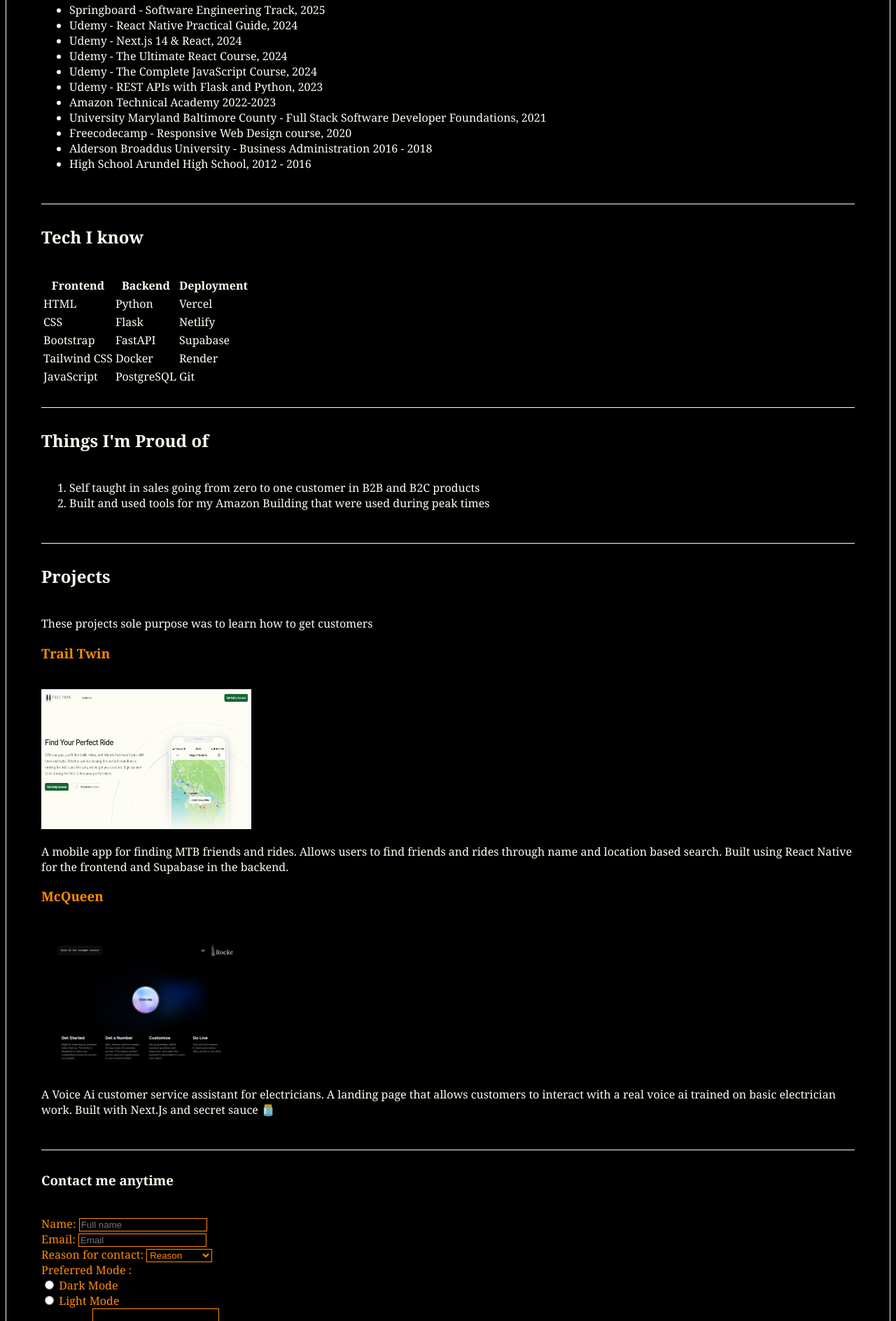
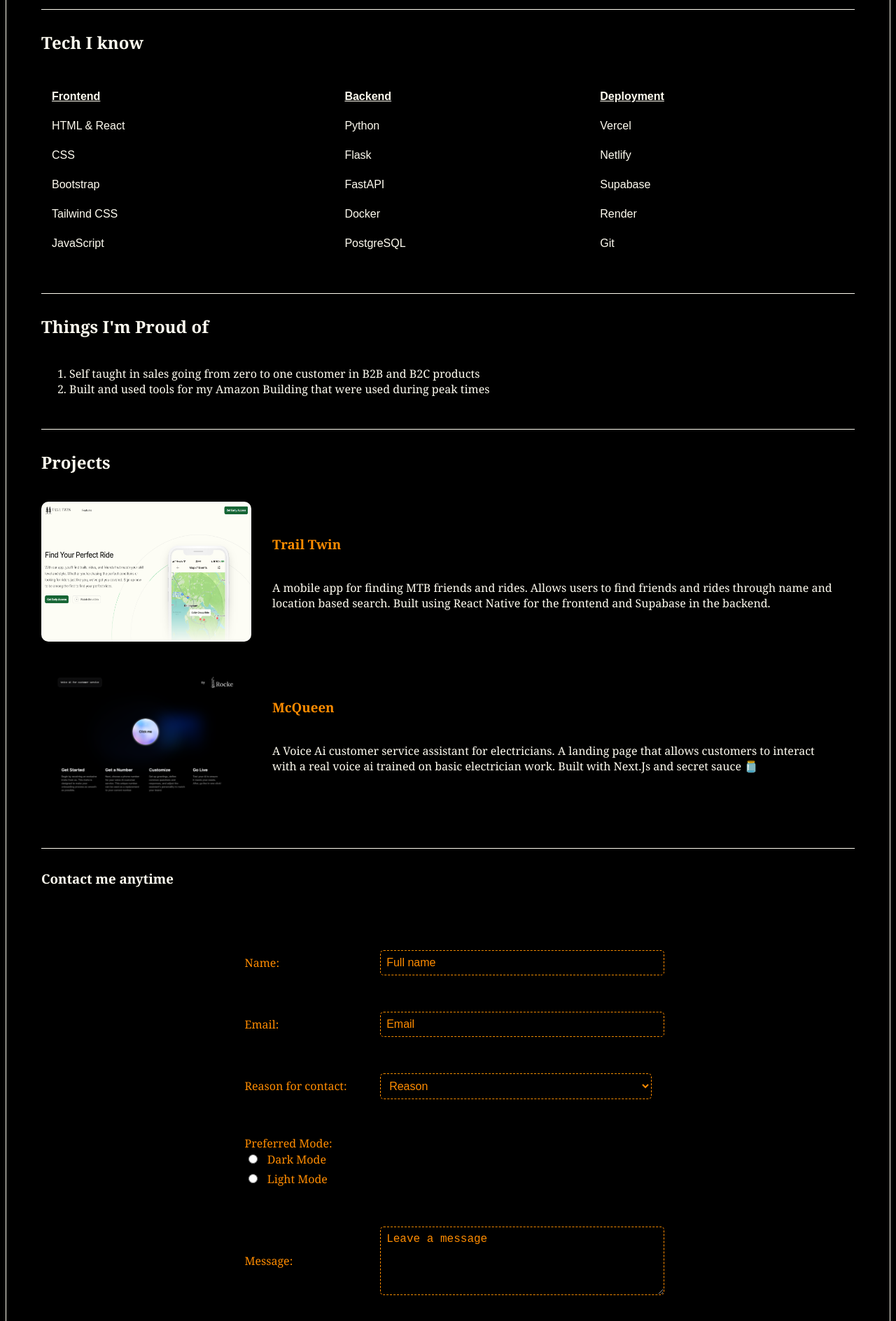
Before and after one commit to Charles-Rocke/SB-Project-1---Digital-CV, a plain HTML site: page index.html in a window 1280 px wide. Shown: the part 912-2800 px from the top of the page at 70% size. Drawn offline with Linux system fonts and the light colour scheme.

Commit message:
Updated layout using flexbox and grid

```diff
--- a/index.html
+++ b/index.html
@@ -3,21 +3,14 @@
   <head>
     <meta charset="UTF-8" />
     <link rel="stylesheet" href="style.css" />
-    <title>Charles' Digital CV</title>
+    <title>Thomas' Digital CV</title>
   </head>
   <body>
     <!-- Header section of CV -->
     <header>
-      <h1>Thomas Rocke Digital CV</h1>
       <img class="tjimg" src="me.jpg" alt="Picture of me" />
-    </header>
-    <!-- Main Section of CV-->
-    <main>
-      <!--CV Sub details-->
-      <section>
-        <h2>Contact Information</h2>
-        <div class="divider">
-          <ul>
+      <h1>Thomas Rocke</h1>
+      <ul class="contact">
         <li>Email: tjrocke365@gmail.com</li>
         <li>Phone: +1 443-373-6564</li>
         <li>
@@ -31,7 +24,12 @@
           <a href="https://github.com/Charles-Rocke/">Click here</a>
         </li>
       </ul>
-        </div>
+    </header>
+    <!-- Main Section of CV-->
+    <main>
+      <!--CV Sub details-->
+      <section>
+        <div class="divider"></div>
 
         <!--Summary Section-->
         <h2>Summary</h2>
@@ -79,7 +77,7 @@
             </thead>
             <tbody>
               <tr>
-                <td>HTML</td>
+                <td>HTML & React</td>
                 <td>Python</td>
                 <td>Vercel</td>
               </tr>
@@ -124,42 +122,51 @@
       <!--Project Section-->
       <section class="divider">
         <h2>Projects</h2>
-        <p>These projects sole purpose was to learn how to get customers</p>
-        <div>
+
         <!--Project: Trail Twin-->
-          <h3>
-            <a href="https://apps.apple.com/us/app/trail-twin/id6560107425"
-              >Trail Twin</a
-            >
-          </h3>
+
+        <div class="project">
           <img
+            class="project-img"
             src="trailtwin.png"
             alt="Picture of Trail Twin Landing page (you can find it at trailtwin.co)"
             height="200"
             width="300"
           />
-          <p>
-            A mobile app for finding MTB friends and rides. Allows users to find
-            friends and rides through name and location based search. Built
-            using React Native for the frontend and Supabase in the backend.
+          <div class="project-details">
+            <h3 class="project-title">
+              <a href="https://apps.apple.com/us/app/trail-twin/id6560107425"
+                >Trail Twin</a
+              >
+            </h3>
+            <p class="project-par">
+              A mobile app for finding MTB friends and rides. Allows users to
+              find friends and rides through name and location based search.
+              Built using React Native for the frontend and Supabase in the
+              backend.
             </p>
           </div>
+        </div>
         <!--Project: McQueen-->
-        <div>
-          <h3>
-            <a href="https://ai.rocke.so/">McQueen</a>
-          </h3>
+        <div class="project">
           <img
+            class="project-img"
             src="mcqueen.png"
             alt="Picture of Trail Twin Landing page (you can find it at ai.rocke.so)"
             height="200"
             width="300"
           />
-          <p>
+          <div class="project-details">
+            <h3 class="project-title">
+              <a href="https://ai.rocke.so/">McQueen</a>
+            </h3>
+            <p class="project-par">
               A Voice Ai customer service assistant for electricians. A landing
-            page that allows customers to interact with a real voice ai trained
-            on basic electrician work. Built with Next.Js and secret sauce 🫙
+              page that allows customers to interact with a real voice ai
+              trained on basic electrician work. Built with Next.Js and secret
+              sauce 🫙
             </p>
+          </div>
         </div>
       </section>
       <!-- Contact Form -->
@@ -167,6 +174,7 @@
         <h3>Contact me anytime</h3>
         <form action="#">
           <!-- Name Input -->
+          <div class="form-input">
             <label for="name">Name:</label>
             <input
               type="text"
@@ -175,8 +183,10 @@
               placeholder="Full name"
               required
             />
+          </div>
           <br />
           <!-- Email Input -->
+          <div class="form-input">
             <label for="email">Email:</label>
             <input
               type="email"
@@ -185,8 +195,10 @@
               placeholder="Email"
               required
             />
+          </div>
           <br />
           <!-- Reason Select Input -->
+          <div class="form-input">
             <label for="reason">Reason for contact:</label>
             <select id="reason" name="reason" required>
               <option value="">Reason</option>
@@ -194,32 +206,34 @@
               <option value="Friendship">Job</option>
               <option value="Friendship">Friendship</option>
             </select>
+          </div>
           <!-- Mode Radio Input-->
           <br />
-          <label class="mode-label">Preferred Mode :</label>
+          <div class="form-input">
+            <label>Preferred Mode:</label>
             <br />
-          <input
-            type="radio"
-            id="darkMode"
-            name="mode"
-            value="dark mode"
-            required
-          />
-          <label for="darkMode">Dark Mode</label>
-          <br />
-          <input
-            type="radio"
-            id="lightMode"
-            name="mode"
-            value="light mode"
-            required
-          />
-          <label for="lightMode">Light Mode</label>
+            <div class="radio-group">
+              <label
+                ><input type="radio" name="mode" value="dark mode" required />
+                Dark Mode</label
+              >
+              <label
+                ><input type="radio" name="mode" value="light mode" required />
+                Light Mode</label
+              >
+            </div>
+          </div>
           <br />
 
           <!-- Message Input-->
+          <div class="form-input">
             <label for="message">Message:</label>
-          <textarea id="message" name="message"></textarea>
+            <textarea
+              id="message"
+              name="message"
+              placeholder="Leave a message"
+            ></textarea>
+          </div>
           <br />
           <button type="submit">Submit</button>
         </form>
--- a/style.css
+++ b/style.css
@@ -7,10 +7,26 @@ body {
   padding: 50px;
 }
 
+header {
+  position: relative;
+  display: flex;
+  justify-content: space-between;
+  align-items: center;
+}
+
 /* Center Heading */
 h1 {
+  flex: 1;
   text-align: center;
   text-shadow: 2px 2px 4px #ff8c00;
+}
+
+/* contact section */
+.contact {
+  position: absolute;
+  list-style: none;
+  bottom: 0px;
+  right: 0px;
 }
 
 /* Space for other headings */
@@ -21,6 +37,7 @@ h3 {
 
 /* Image of me */
 .tjimg {
+  justify-content: flex-start;
   border-radius: 100%;
   height: 15rem;
   width: 15rem;
@@ -68,4 +85,166 @@ button {
   cursor: pointer;
 }
 
-/* Form layout */
+/* Tech Table section */
+table {
+  width: 100%;
+  border-collapse: collapse;
+  margin: 20px 0;
+  font-family: Arial, sans-serif;
+  font-size: 16px;
+}
+
+th,
+td {
+  padding: 12px 15px;
+  text-align: left;
+}
+th {
+  text-decoration: underline;
+}
+
+/* Project section layout */
+.project {
+  display: flex;
+  margin-bottom: 30px;
+}
+
+.project-details {
+  padding: 30px;
+}
+.project-img {
+  border-radius: 10px;
+}
+
+/* Form Layout */
+form {
+  width: 50%;
+  margin: 50px auto;
+
+  padding: 20px;
+  border-radius: 10px;
+  display: grid;
+  grid-template-columns: 1fr;
+  gap: 15px; /* Space between form elements */
+}
+
+.form-input {
+  display: grid;
+  grid-template-columns: 1fr 2fr;
+  align-items: center;
+}
+
+.form-input label {
+  text-align: left;
+  margin-right: 10px;
+}
+
+input,
+select,
+textarea {
+  width: 100%;
+  background: black;
+  color: #ff8c00;
+  border: 1px dashed #ff8c00;
+  padding: 8px;
+  font-size: 16px;
+  border-radius: 5px;
+}
+input::placeholder,
+textarea::placeholder {
+  color: #ff8c00;
+}
+
+textarea {
+  height: 80px;
+}
+
+input[type="radio"],
+input[type="checkbox"] {
+  width: auto;
+  margin-right: 10px;
+  margin-top: 5px;
+  margin-bottom: 10px;
+}
+
+.checkbox-group,
+.radio-group {
+  display: flex;
+  flex-direction: column;
+}
+
+button {
+  background: black;
+  color: #ff8c00;
+  border: 2px solid #ff8c00;
+  padding: 10px;
+  font-size: 16px;
+  cursor: pointer;
+  border-radius: 5px;
+  justify-self: start; /* Aligns the button to the left */
+}
+
+button:hover {
+  background: #ff8c00;
+  color: black;
+}
+
+/* Responsive Design */
+@media (max-width: 768px) {
+  header h1 {
+    font-size: 2em;
+  }
+
+  section h2,
+  section h3 {
+    font-size: 1.5em;
+  }
+
+  table th,
+  table td {
+    font-size: 0.9em;
+  }
+}
+
+@media (max-width: 480px) {
+  body {
+    font-size: 14px;
+    padding: 10px;
+  }
+
+  header h1 {
+    font-size: 1.8em;
+  }
+
+  header img {
+    max-width: 100px;
+  }
+
+  section h2,
+  section h3 {
+    font-size: 1.2em;
+  }
+
+  table th,
+  table td {
+    font-size: 0.8em;
+    padding: 6px;
+  }
+
+  table {
+    display: block;
+    overflow-x: auto;
+    white-space: nowrap;
+  }
+
+  form input,
+  form select,
+  form textarea,
+  form button {
+    font-size: 0.9em;
+  }
+
+  footer {
+    font-size: 0.8em;
+  }
+}
```
Lines whose indentation alone changed are shown as unchanged.
